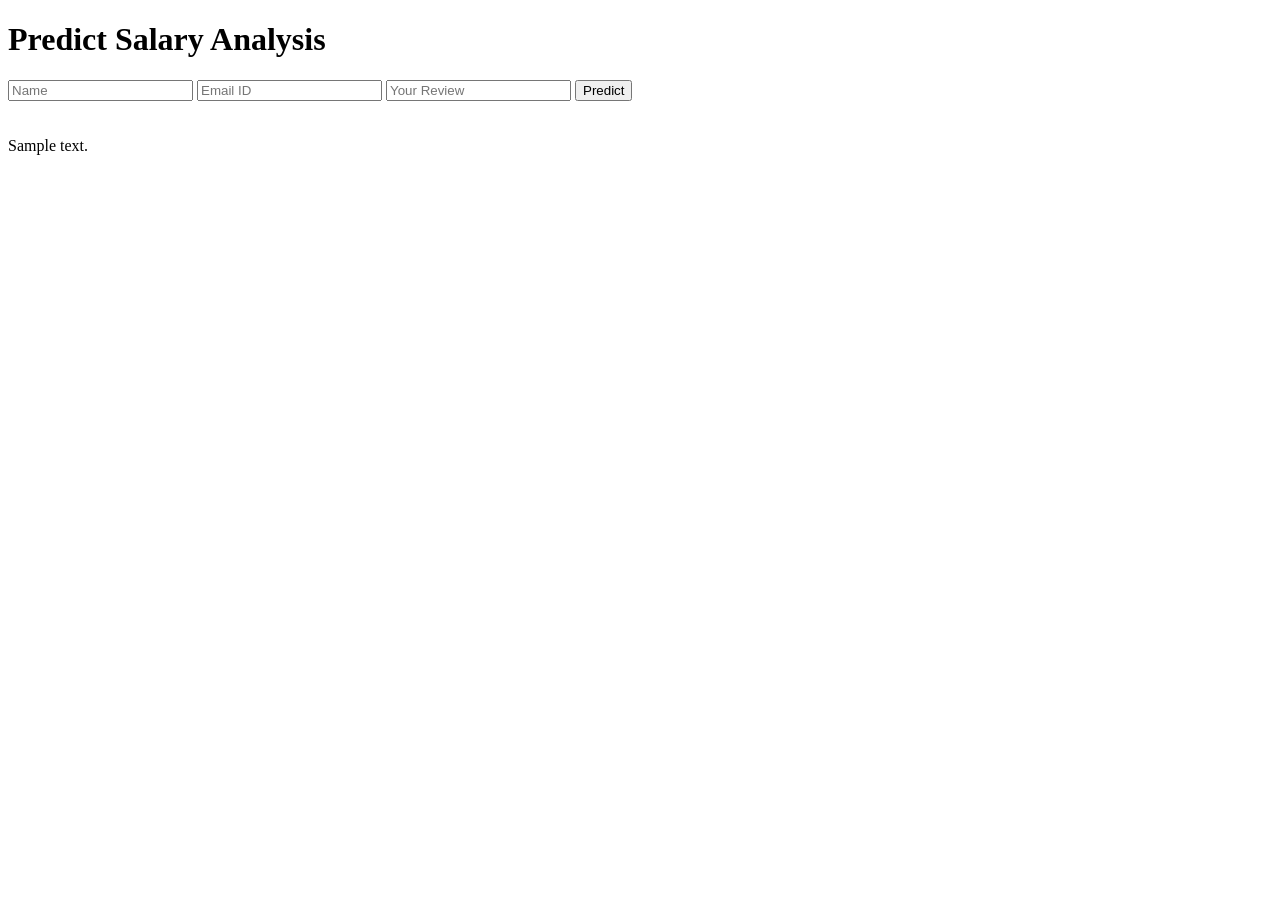
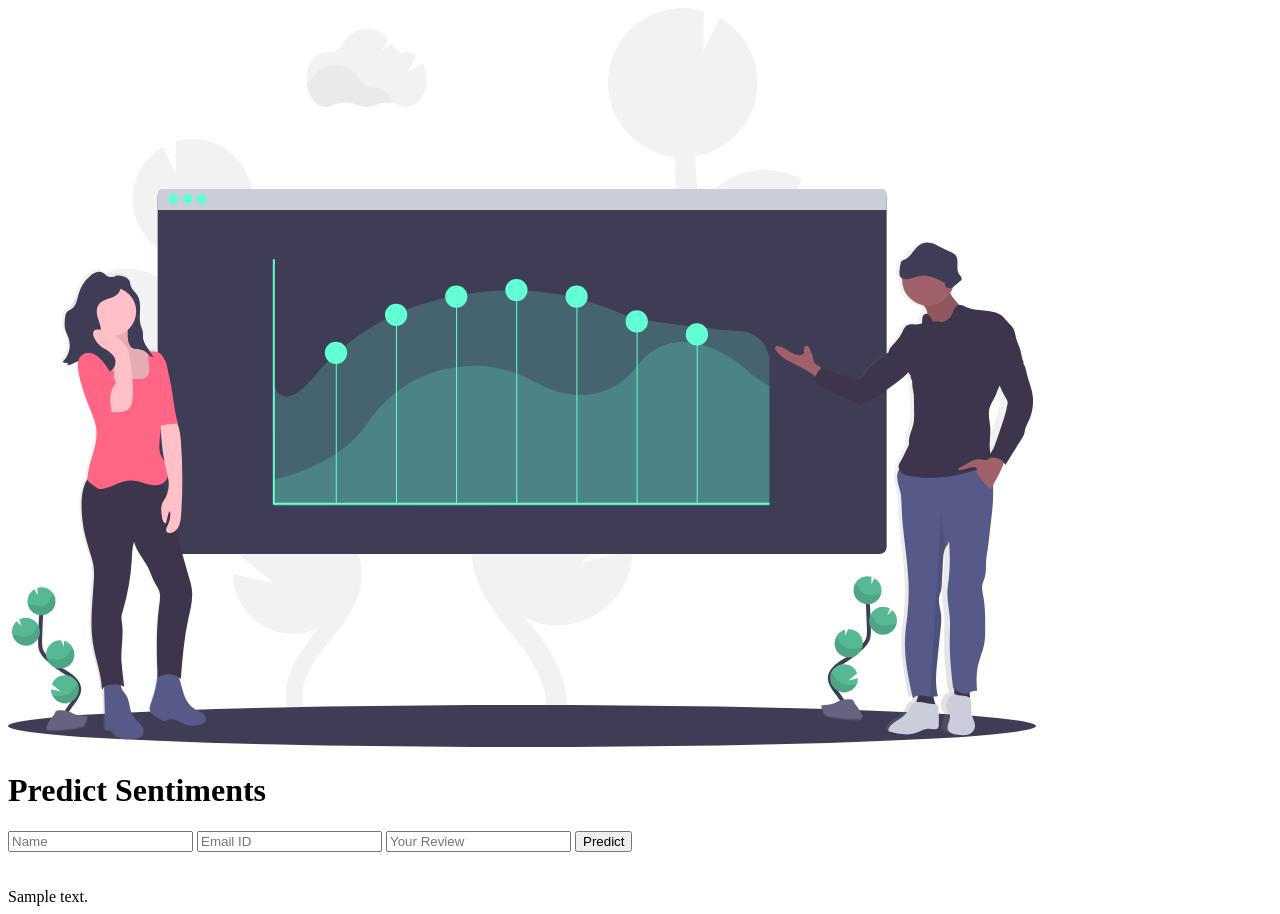
Before and after one commit to patelhardik07/sentiment-analysis, a Flask app: template templates/index.html in a window 1280 px wide. Before the commit the page ends 155 px from the top, so only its background shows below. Run offline with Flask 2, Linux system fonts and the light colour scheme; the template is opened without the code that fills it: most values are stand-ins (such as "Sample title", 1, 10 or a date in 2020); parts of the project's set-up code (start-up, migrations or seed data) failed here and were passed over.

Commit message:
Update index.html

```diff
--- a/templates/index.html
+++ b/templates/index.html
@@ -12,24 +12,37 @@
 </head>
 
 <body>
+ <div class="main">
  <div class="login">
-	<h1>Predict Salary Analysis</h1>
+   <img class="image" src="/undraw_growth_analytics_8btt.svg" alt="">
 
+  <div class="card">
+  <h1 class="headline">Predict Sentiments</h1>
+
+  <div class="pred">
      <!-- Main Input For Receiving Query to our ML -->
+     <div class="form1">
     <form action="{{ url_for('predict')}}"method="post">
-    	<input type="text" name="Name" placeholder="Name" required="required" />
-        <input type="text" name="EID" placeholder="Email ID" required="required" />
-		<input type="text" name="Comment" placeholder="Your Review" required="required" />
+      <div class="inputs">
+    	<input id="iptext" type="text" name="Name" placeholder="Name" required="required" />
+      <input id="iptext" type="text" name="EID" placeholder="Email ID" required="required" />
+		<input id="iptext" type="text" name="Comment" placeholder="Your Review" required="required" />
 
-        <button type="submit" class="btn btn-primary btn-block btn-large">Predict</button>
-    </form>
+        <button id="btn" type="submit" class="btn btn-primary btn-block btn-large">Predict</button>
+      </div>
+      </div>
+      </form>
 
    <br>
    <br>
-   {{ prediction_text }}
+   <div class="prediction">
+    {{ prediction_text }}
+    </div>
+    </div>
+ </div>
+ </div>
 
  </div>
 
-
 </body>
 </html>
```
